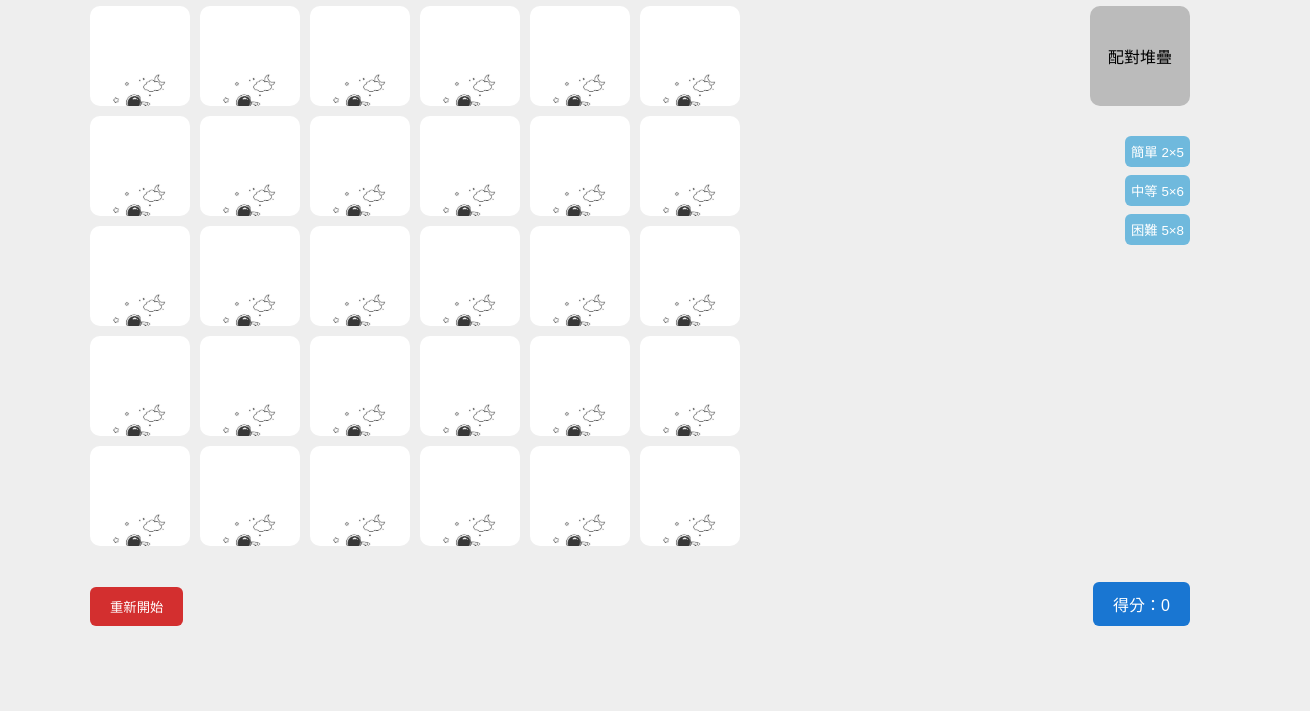
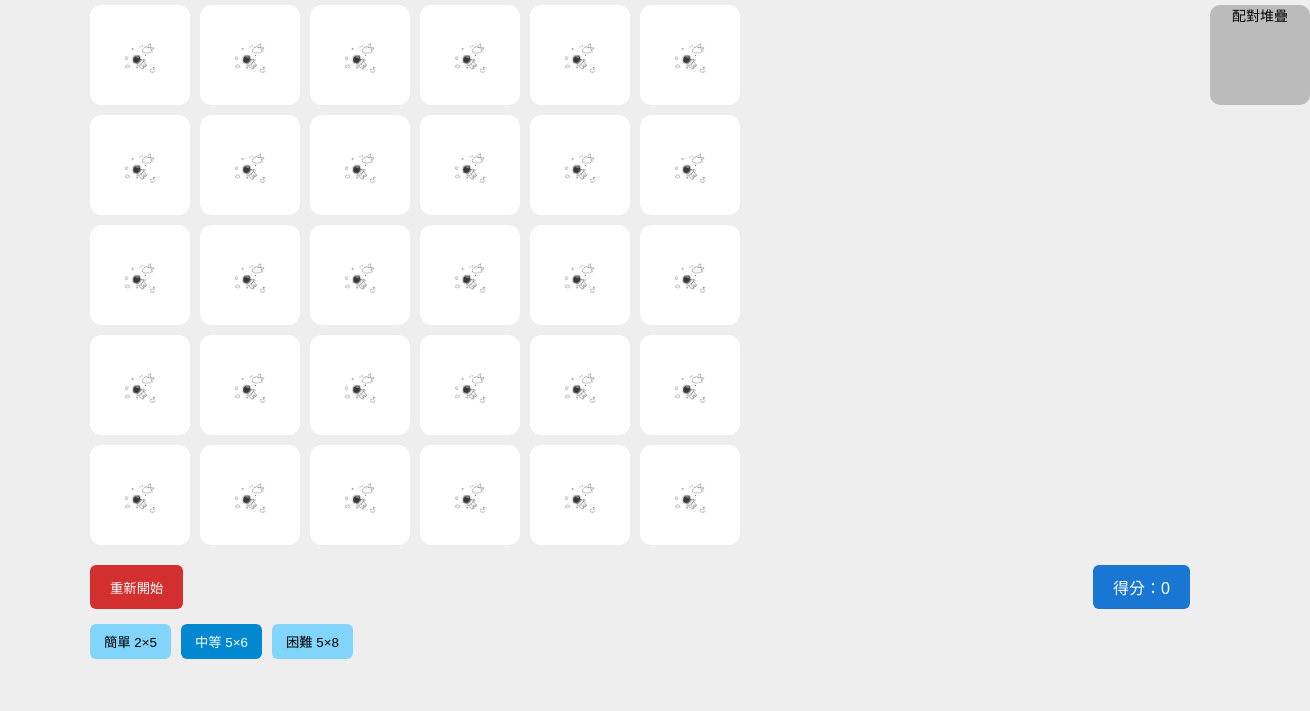
Before and after one commit to chenkana22/chenkana22.github.io, a plain HTML site: page 6.html in a window 1280 px wide. Shown: the part 89-800 px from the top of the page, 1310 px wide, since content can reach past the window. Drawn offline with Linux system fonts and the light colour scheme.

Commit message:
Update 6.html

```diff
--- a/6.html
+++ b/6.html
@@ -10,26 +10,27 @@ body {
     font-family: Arial, sans-serif;
     display: flex;
     justify-content: center;
+    flex-direction: column;
     align-items: center;
-    flex-direction: column;
     background: #eee;
-    overflow: hidden;
+    overflow-x: hidden;
 }
 
-h1 { margin-bottom: 20px; }
+h1 { margin: 20px 0; }
 
 .game-container {
     position: relative;
     width: 1100px;
 }
 
+/* ====== 卡牌棋盤 ====== */
 .board {
     display: grid;
     gap: 10px;
     margin-bottom: 20px;
 }
 
-/* 卡牌 */
+/* ====== 卡牌 ====== */
 .card {
     width: 100px;
     height: 100px;
@@ -44,26 +45,31 @@ h1 { margin-bottom: 20px; }
     cursor: pointer;
 }
 
-.card-back, .card-front {
+.card-back,
+.card-front {
     position: absolute;
     width: 100%;
     height: 100%;
-    border-radius: 10px;
+    border-radius: 12px;
     backface-visibility: hidden;
     display: flex;
     justify-content: center;
     align-items: center;
-    font-size: 28px;
 }
 
+/* ✅ 解方一：圖片完整顯示 */
 .card-back {
     background-image: url("imagesback.png");
-    background-size: cover;
+    background-size: contain;     /* 關鍵 */
+    background-repeat: no-repeat; /* 關鍵 */
+    background-position: center;  /* 關鍵 */
+    background-color: white;
 }
 
 .card-front {
     background: #ff9800;
     color: white;
+    font-size: 28px;
     transform: rotateY(180deg);
 }
 
@@ -72,84 +78,78 @@ h1 { margin-bottom: 20px; }
     transform: rotateY(180deg);
 }
 
-/* 堆疊區 */
+/* ====== 配對堆疊 ====== */
 .stack-area {
     width: 100px;
     height: 100px;
     background: #bbb;
     border-radius: 10px;
     position: absolute;
-    right: 0;
+    right: -120px;
     top: 0;
     display: flex;
-    justify-content: center;
+    flex-direction: column;
     align-items: center;
-    flex-direction: column;
+    font-size: 14px;
 }
 
-/* 控制區 */
+/* ====== 控制區 ====== */
+.controls {
+    display: flex;
+    justify-content: space-between;
+    margin-top: 20px;
+}
+
 .restart-btn {
-    position: absolute;
-    bottom: -60px;
-    left: 0;
     padding: 10px 20px;
     background: #d32f2f;
     color: white;
     border: none;
     border-radius: 6px;
+    cursor: pointer;
 }
 
 .score-board {
-    position: absolute;
-    bottom: -60px;
-    right: 0;
     padding: 10px 20px;
     background: #1976d2;
     color: white;
     border-radius: 6px;
 }
 
-/* 關卡選擇 */
-.level-select {
-    position: absolute;
-    top: 130px;
-    right: 0;
+/* ====== 關卡選擇 ====== */
+.levels {
+    margin-top: 15px;
     display: flex;
-    flex-direction: column;
-    gap: 8px;
+    gap: 10px;
 }
 
-.level-select button {
-    padding: 6px;
+.levels button {
+    padding: 8px 14px;
+    border-radius: 6px;
     border: none;
-    border-radius: 6px;
     cursor: pointer;
-    background: #6fb9dd;
+    background: #81d4fa;
+}
+
+.levels button.active {
+    background: #0288d1;
     color: white;
 }
 
-/* 勝利 */
+/* ====== 勝利文字 ====== */
 #winText {
     position: fixed;
     top: 40%;
     left: 50%;
     transform: translate(-50%, -50%);
     font-size: 60px;
+    font-weight: bold;
     color: #6fb9dd;
+    text-shadow:
+        0 0 8px white,
+        0 0 20px #6fb9dd;
     display: none;
-}
-
-/* 星星 */
-.star {
-    position: fixed;
-    background: #8fd3ff;
-    border-radius: 50%;
-    animation: fall linear infinite;
-}
-
-@keyframes fall {
-    from { transform: translateY(-10px); }
-    to { transform: translateY(120vh); }
+    z-index: 999;
 }
 </style>
 </head>
@@ -161,59 +161,56 @@ h1 { margin-bottom: 20px; }
 
 <div class="game-container">
     <div id="board" class="board"></div>
+    <div id="stackArea" class="stack-area">配對堆疊</div>
 
-    <div class="stack-area">
-        配對堆疊
-        <div class="level-select">
-            <button onclick="setLevel('easy')">簡單 2×5</button>
-            <button onclick="setLevel('medium')">中等 5×6</button>
-            <button onclick="setLevel('hard')">困難 5×8</button>
-        </div>
+    <div class="controls">
+        <button class="restart-btn" id="restartBtn">重新開始</button>
+        <div class="score-board" id="scoreBoard">得分：0</div>
     </div>
 
-    <button id="restartBtn" class="restart-btn">重新開始</button>
-    <div id="scoreBoard" class="score-board">得分：0</div>
+    <div class="levels">
+        <button onclick="setLevel(2,5,this)">簡單 2×5</button>
+        <button class="active" onclick="setLevel(5,6,this)">中等 5×6</button>
+        <button onclick="setLevel(5,8,this)">困難 5×8</button>
+    </div>
 </div>
 
 <script>
 const board = document.getElementById("board");
 const scoreBoard = document.getElementById("scoreBoard");
+const stackArea = document.getElementById("stackArea");
 const winText = document.getElementById("winText");
 
-let firstCard, secondCard, lockBoard, score, starInterval;
+let rows = 5, cols = 6;
+let firstCard = null, secondCard = null;
+let lockBoard = false;
+let score = 0, totalPairs = 15;
 
-/* 關卡設定 */
-const levels = {
-    easy:   { rows: 2, cols: 5, pairs: 5 },
-    medium: { rows: 5, cols: 6, pairs: 15 },
-    hard:   { rows: 5, cols: 8, pairs: 20 }
-};
+function setLevel(r, c, btn) {
+    rows = r;
+    cols = c;
+    totalPairs = (r * c) / 2;
 
-let currentLevel = levels.medium;
+    document.querySelectorAll(".levels button").forEach(b => b.classList.remove("active"));
+    btn.classList.add("active");
 
-function setLevel(level) {
-    currentLevel = levels[level];
     createBoard();
 }
 
 function generateCards() {
     let arr = [];
-    for (let i = 1; i <= currentLevel.pairs; i++) {
-        arr.push(i, i);
-    }
+    for (let i = 1; i <= totalPairs; i++) arr.push(i, i);
     return arr.sort(() => Math.random() - 0.5);
 }
 
 function createBoard() {
     board.innerHTML = "";
-    winText.style.display = "none";
+    stackArea.innerHTML = "配對堆疊";
     score = 0;
     scoreBoard.textContent = "得分：" + score;
-    firstCard = secondCard = null;
-    lockBoard = false;
+    winText.style.display = "none";
 
-    board.style.gridTemplateColumns = `repeat(${currentLevel.cols}, 100px)`;
-    board.style.gridTemplateRows = `repeat(${currentLevel.rows}, 100px)`;
+    board.style.gridTemplateColumns = `repeat(${cols}, 100px)`;
 
     generateCards().forEach(value => {
         const card = document.createElement("div");
@@ -227,20 +224,21 @@ function createBoard() {
             </div>
         `;
 
-        card.addEventListener("click", flipCard);
+        card.addEventListener("click", () => flipCard(card));
         board.appendChild(card);
     });
 }
 
-function flipCard() {
-    if (lockBoard || this === firstCard || this.classList.contains("matched")) return;
-    this.classList.add("flipped");
+function flipCard(card) {
+    if (lockBoard || card === firstCard || card.classList.contains("matched")) return;
+    card.classList.add("flipped");
 
     if (!firstCard) {
-        firstCard = this;
+        firstCard = card;
         return;
     }
-    secondCard = this;
+
+    secondCard = card;
     lockBoard = true;
     setTimeout(checkMatch, 600);
 }
@@ -251,8 +249,7 @@ function checkMatch() {
         secondCard.classList.add("matched");
         score++;
         scoreBoard.textContent = "得分：" + score;
-
-        if (score === currentLevel.pairs) winText.style.display = "block";
+        if (score === totalPairs) winText.style.display = "block";
     } else {
         firstCard.classList.remove("flipped");
         secondCard.classList.remove("flipped");
```
